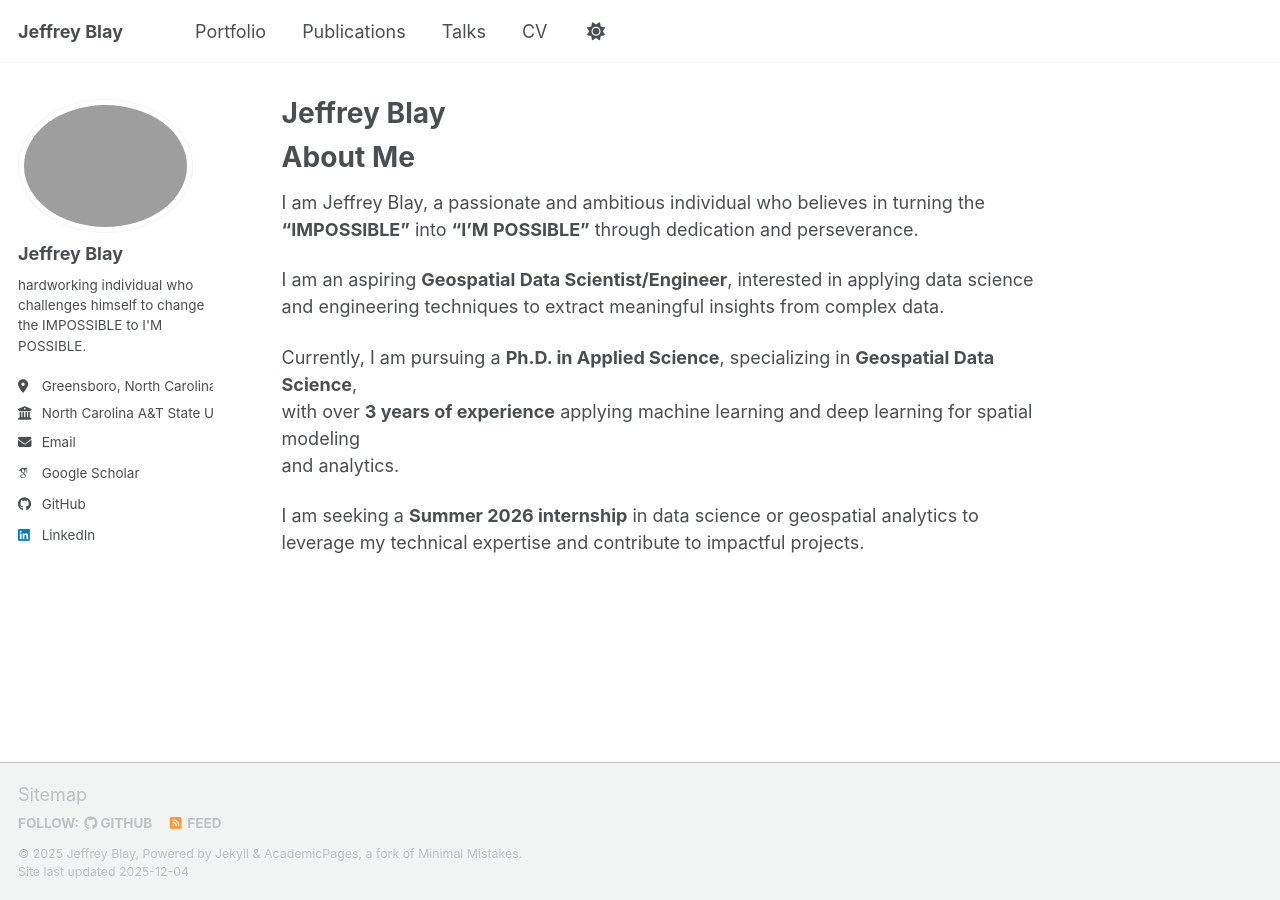
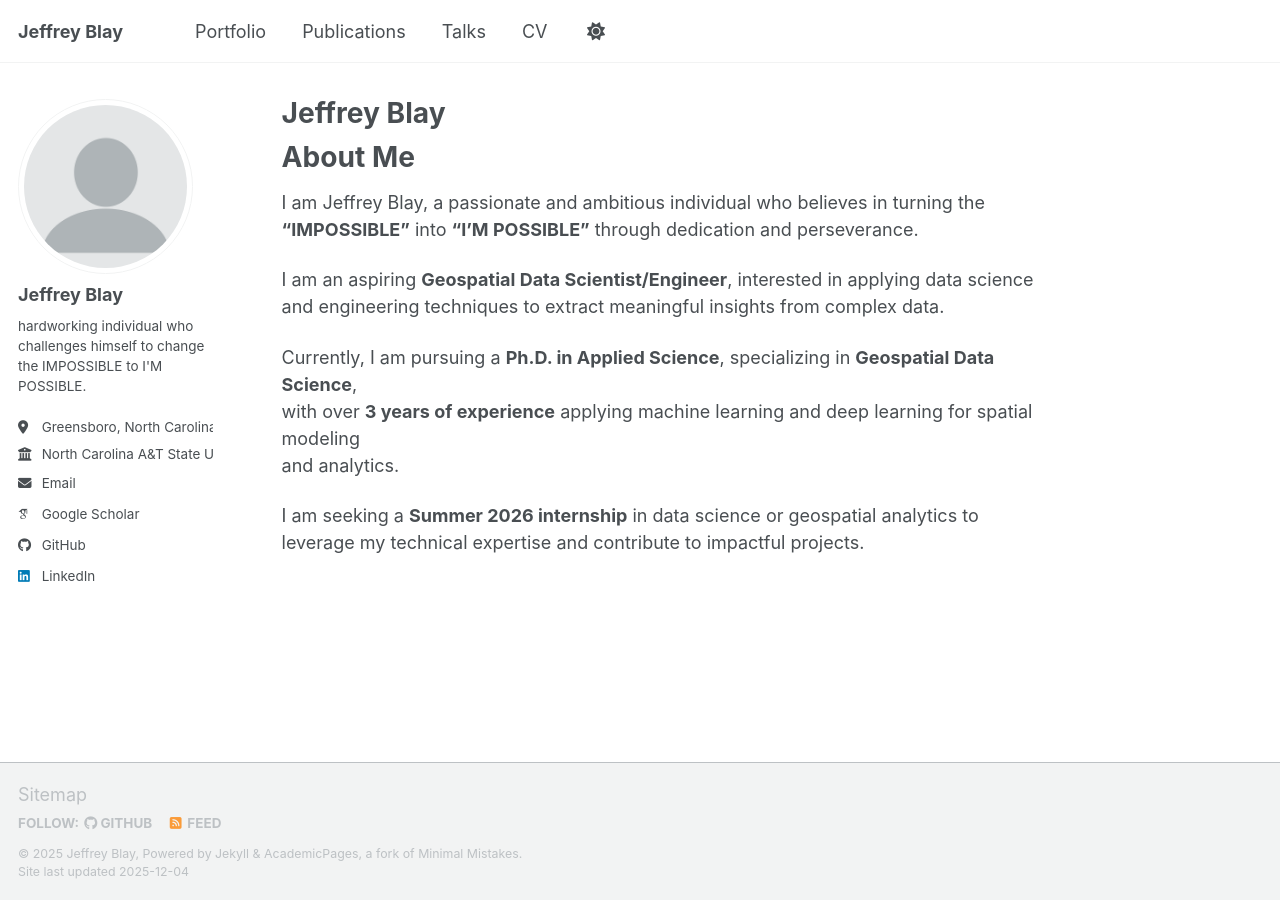
Before and after one commit to Jeffreyblay/jeffreyblay.github.io, a Jekyll site: the page built from _pages/about.md, in a window 1280 px wide. Built offline with Jekyll 4.4.1, drawn with Linux system fonts in a browser that asks for light colours; some web fonts are replaced; a script bundle is joined from its source files by our own code; library files that are not in the unit come from our copies.

Commit message:
Update _config.yml

```diff
--- a/_config.yml
+++ b/_config.yml
@@ -23,7 +23,7 @@ repository               : "jeffreyblay/jeffreyblay.github.io"
 #               Additional customization can be done by editing /_includes/author-profile.html
 author:
   # Biographic information
-  avatar           : "Blay Jeffrey 1.jpg"
+  avatar           : "profile.png"
   name             : "Jeffrey Blay"
   pronouns         : # example: "she/her"
   bio              : " hardworking individual who challenges himself to change the IMPOSSIBLE to I'M POSSIBLE."
```
